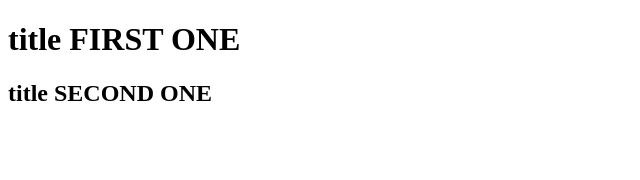
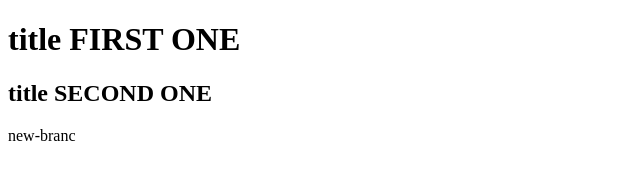
Before and after one commit to Abdallakh20/project, a plain HTML site: page index.html in a window 1280 px wide. Shown: the full height of the page, 0-640 px from the left. Drawn offline with Linux system fonts and the light colour scheme.

```diff
--- a/index.html
+++ b/index.html
@@ -8,6 +8,7 @@
 <body>
   <h1>title FIRST ONE</h1>
   <h2>title SECOND ONE</h2>
+new-branc
   <span></span>
 </body>
 </html>
```
